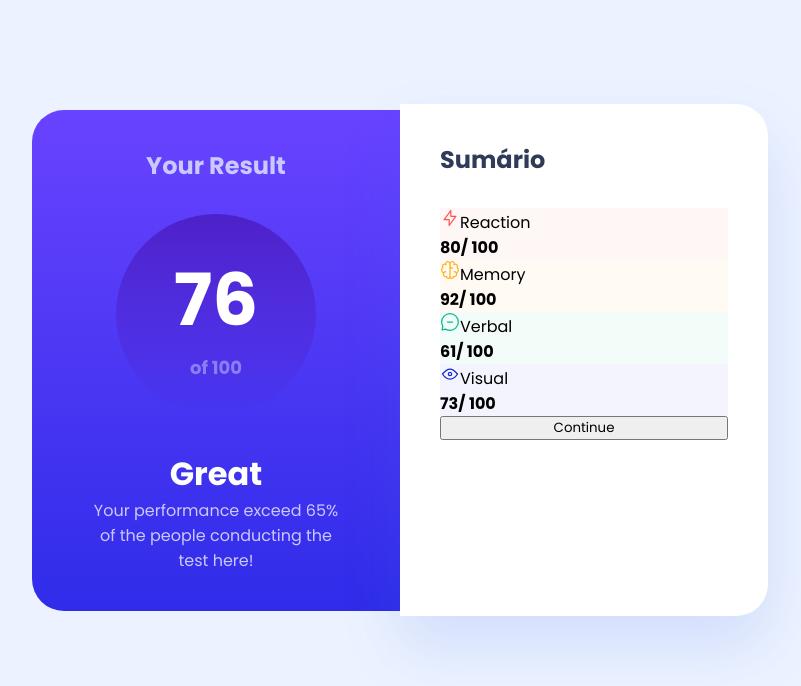
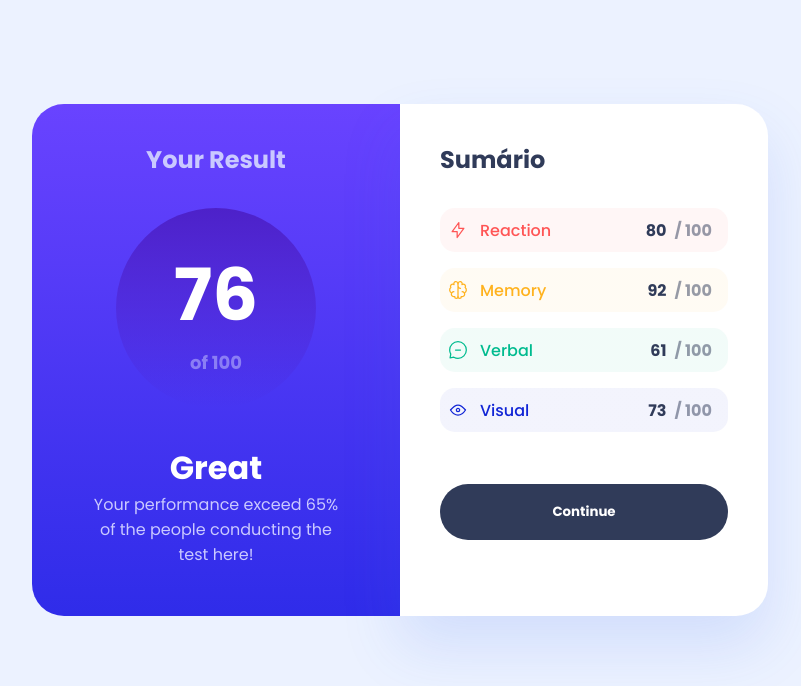
Before and after one commit to Player35Oficial/projeto2UNASP_Desenv_FrontEnd, a React (Vite) app: page / in a window 1280 px wide. Shown: the top 686 px of the page, without its empty margins (240-1041 px from the left). Built offline with nearby package versions, Linux system fonts and the light colour scheme.

Commit message:
Estilização de Pontuação e Botão

```diff
--- a/src/Components/Rectangle/index.css
+++ b/src/Components/Rectangle/index.css
@@ -1,3 +1,23 @@
+.red {
+  background: linear-gradient(0deg, rgba(255, 255, 255, 0.95), rgba(255, 255, 255, 0.95)), #ff5555;
+  color: #ff5555;
+}
+
+.yellow {
+  background: linear-gradient(0deg, rgba(255, 255, 255, 0.95), rgba(255, 255, 255, 0.95)), #ffb21e;
+  color: #ffb21e;
+}
+
+.green {
+  background: linear-gradient(0deg, rgba(255, 255, 255, 0.95), rgba(255, 255, 255, 0.95)), #00bb8f;
+  color: #00bb8f;
+}
+
+.blue {
+  background: linear-gradient(0deg, rgba(255, 255, 255, 0.95), rgba(255, 255, 255, 0.95)), #1125d6;
+  color: #1125d6;
+}
+
 .rectangle {
   display: flex;
   width: 288px;
@@ -17,30 +37,18 @@
 .rectangle div {
   display: flex;
   align-items: center;
+  text-align: start;
+  font-weight: 500;
+}
+
+.rectangle strong {
+  color: #303b59;
+  font-weight: 600;
 }
 
 .rectangle strong > span {
   opacity: 0.5;
-}
-
-.rectangle strong[text] {
-  color: red;
-}
-
-.red {
-  background: linear-gradient(0deg, rgba(255, 255, 255, 0.95), rgba(255, 255, 255, 0.95)), #ff5555;
-}
-
-.yellow {
-  background: linear-gradient(0deg, rgba(255, 255, 255, 0.95), rgba(255, 255, 255, 0.95)), #ffb21e;
-}
-
-.green {
-  background: linear-gradient(0deg, rgba(255, 255, 255, 0.95), rgba(255, 255, 255, 0.95)), #00bb8f;
-}
-
-.blue {
-  background: linear-gradient(0deg, rgba(255, 255, 255, 0.95), rgba(255, 255, 255, 0.95)), #1125d6;
+  margin-left: 0.5rem;
 }
 
 .rectangle img {
--- a/src/Components/Rectangle/index.jsx
+++ b/src/Components/Rectangle/index.jsx
@@ -2,7 +2,7 @@ import './index.css';
 
 export default function Rectangle({ type, number, icon, color }) {
   return (
-    <div className={`"rectangle" ${color} `}>
+    <div className={`rectangle ${color} `}>
       <div>
         <img src={icon} alt={type + '-icon'} />
         <span className="type">{type}</span>
--- a/src/Components/Results/Index.css
+++ b/src/Components/Results/Index.css
@@ -8,6 +8,7 @@
   flex-direction: column;
   align-items: center;
   max-width: 368px;
+  height: 512px;
 }
 
 .results h2 {
--- a/src/Components/Summary/index.css
+++ b/src/Components/Summary/index.css
@@ -12,3 +12,24 @@
 
   margin-bottom: 1.875rem;
 }
+
+.summary .button {
+  height: 56px;
+  width: auto;
+
+  border-radius: 8rem;
+  border-style: none;
+
+  background-color: #303b59;
+  color: #fff;
+  font-weight: 700;
+
+  margin-top: 36px;
+  transition: 0.2s;
+}
+
+.summary .button:hover {
+  background: linear-gradient(180deg, #7755ff 0%, #6943ff 0.01%, #2f2ce9 100%);
+  transition: 0.2s;
+  cursor: pointer;
+}
--- a/src/Components/Summary/index.jsx
+++ b/src/Components/Summary/index.jsx
@@ -10,12 +10,12 @@ export default function Summary() {
   return (
     <main className="summary">
       <h2>Sumário</h2>
-      <Rectangle class="rectangle" icon={iconReaction} type={'Reaction'} number={80} color="red" />
-      <Rectangle class="rectangle" icon={iconMemory} type={'Memory'} number={92} color="yellow" />
-      <Rectangle class="rectangle" icon={iconVerbal} type={'Verbal'} number={61} color="green" />
-      <Rectangle class="rectangle" icon={iconVisual} type={'Visual'} number={73} color="blue" />
+      <Rectangle icon={iconReaction} type={'Reaction'} number={80} color="red" />
+      <Rectangle icon={iconMemory} type={'Memory'} number={92} color="yellow" />
+      <Rectangle icon={iconVerbal} type={'Verbal'} number={61} color="green" />
+      <Rectangle icon={iconVisual} type={'Visual'} number={73} color="blue" />
 
-      <button>Continue</button>
+      <button className="button">Continue</button>
     </main>
   );
 }
```
